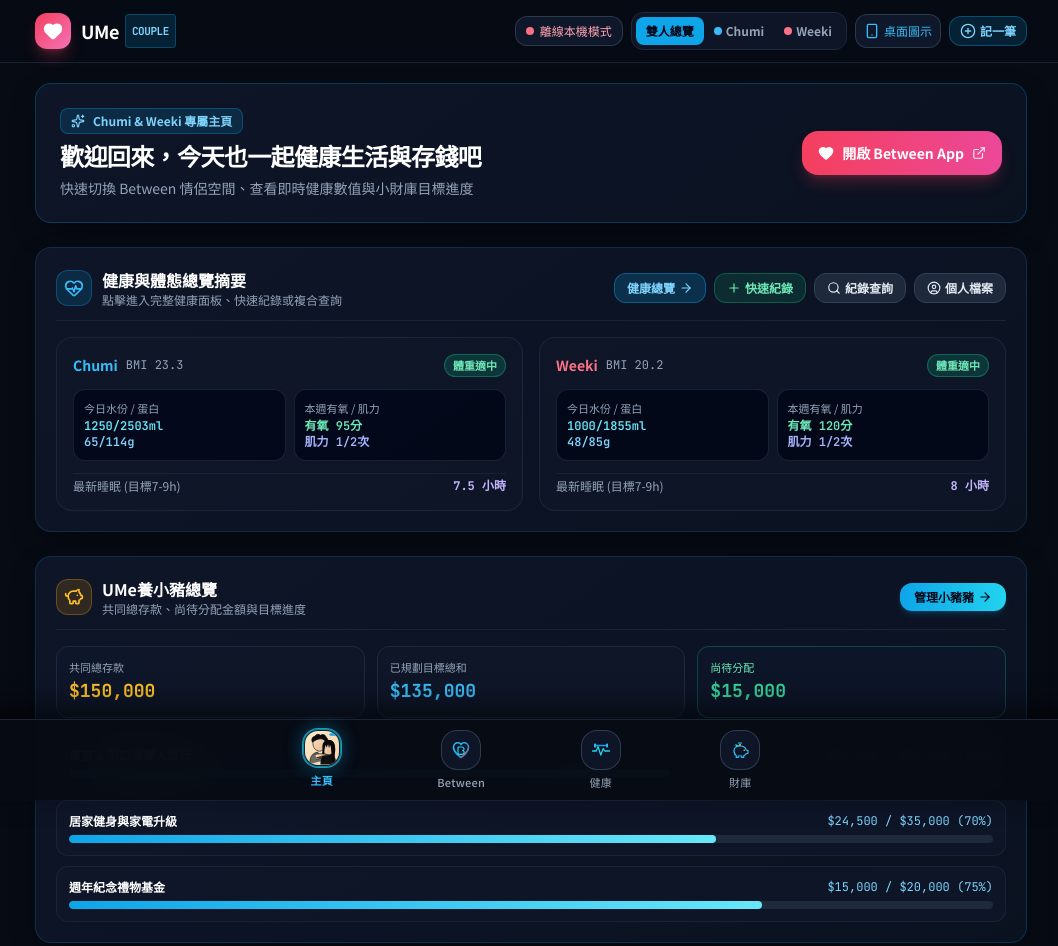
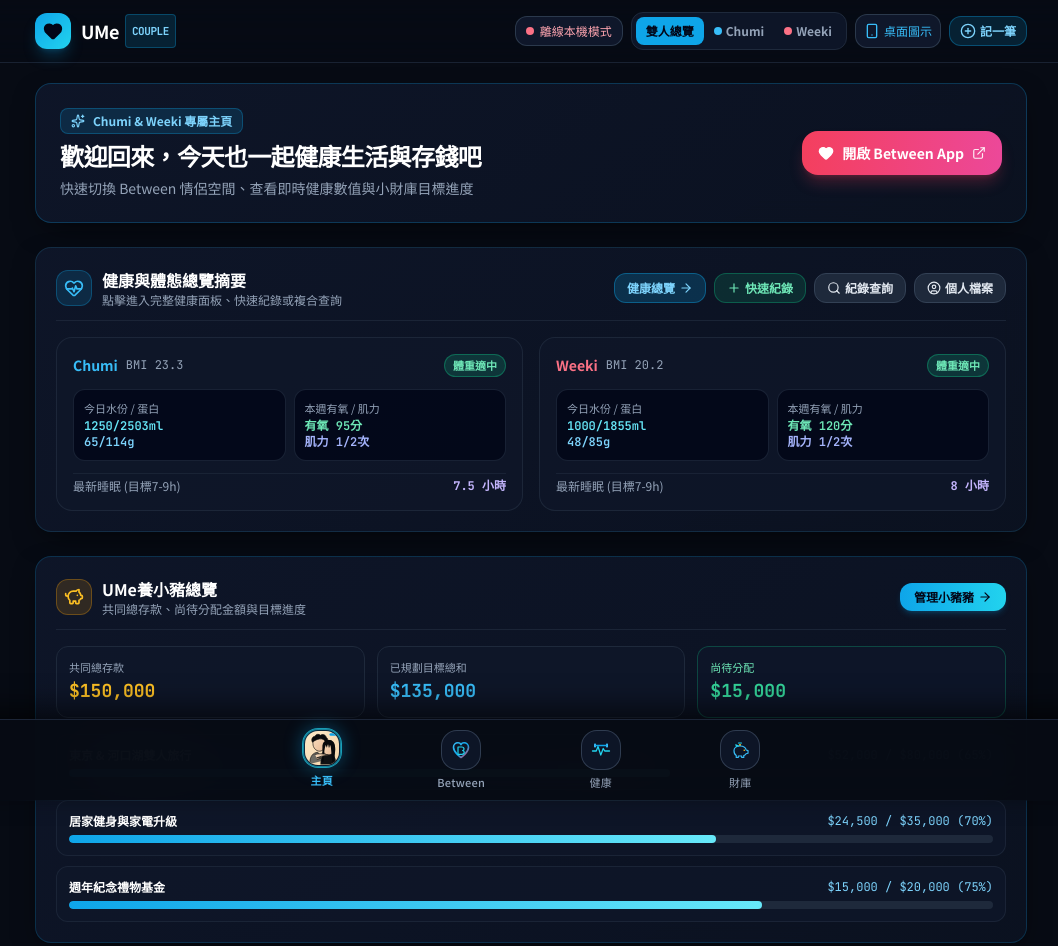
Before and after one commit to missxsuzybeebee/life-tracker, a plain HTML site: page index.html in a window 1280 px wide. Shown: the whole page, without its empty margins (109-1167 px from the left). Drawn offline with nearby package versions, Linux system fonts and the light colour scheme.

Commit message:
Update index.html

```diff
--- a/index.html
+++ b/index.html
@@ -158,8 +158,8 @@
     <div class="max-w-5xl mx-auto px-4 py-3 flex flex-wrap items-center justify-between gap-2">
       <!-- Brand -->
       <div class="flex items-center gap-2.5">
-        <div class="w-9 h-9 rounded-xl bg-gradient-to-br from-rose-500 to-pink-400 flex items-center justify-center shadow-lg shadow-rose-500/30">
-          <i data-lucide="heart" class="w-5 h-5 text-white fill-current"></i>
+        <div class="w-9 h-9 rounded-xl bg-gradient-to-br from-sky-500 to-cyan-400 flex items-center justify-center shadow-lg shadow-sky-500/25">
+          <i data-lucide="heart" class="w-5 h-5 text-slate-950 fill-current"></i>
         </div>
         <div>
           <h1 class="text-base sm:text-lg font-bold tracking-tight text-white leading-tight flex items-center gap-1.5">
```
